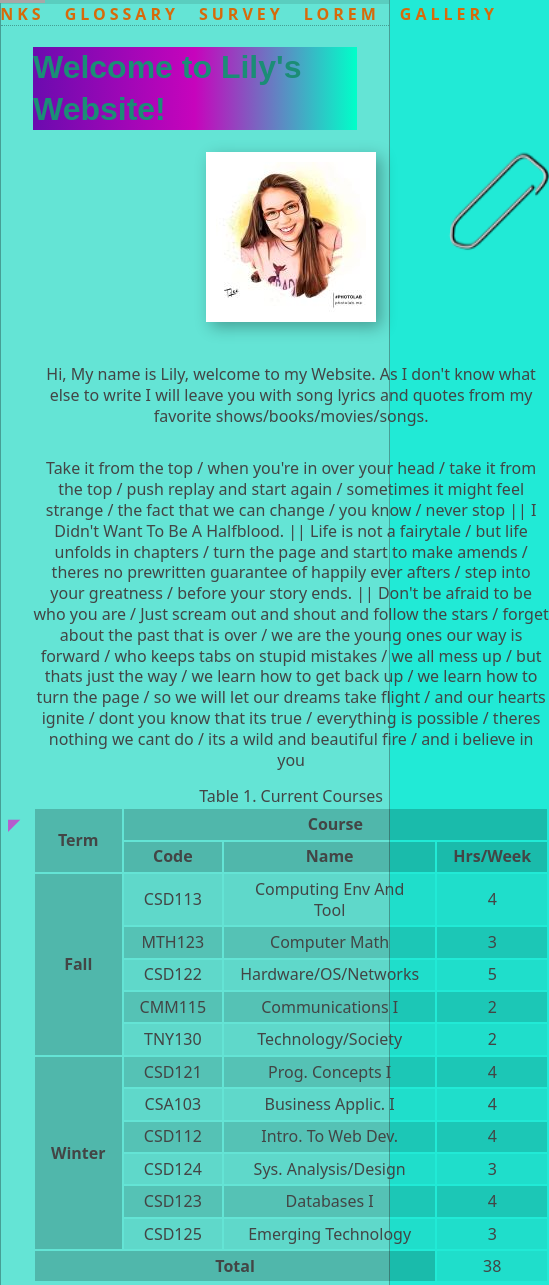
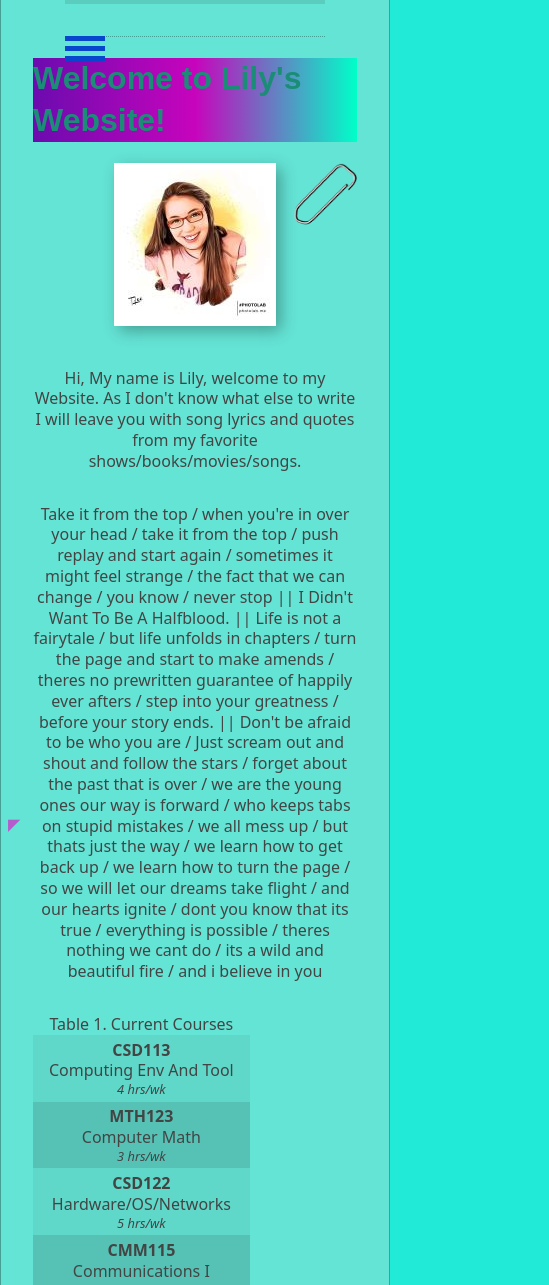
Before and after one commit to MiraculousMath23/MiraculousMath23, a plain HTML site: page site/index.html in a window 390 px wide. Shown: the top 1285 px of the page, 549 px wide, since content can reach past the window. Drawn offline with Linux system fonts and the light colour scheme; files whose address does not match are found by name; a web font is replaced by a local one.

```diff
--- a/site/index.html
+++ b/site/index.html
@@ -3,6 +3,7 @@
 
 <head>
     <meta charset="UTF-8">
+    <meta name="viewport" content="width=device-width, initial-scale=1.0">
     <title>Lab 1</title>
     <meta name="Author" content="MiraculousMath23">
     <meta name="description" content="All of my Favorite Things">
@@ -22,6 +23,8 @@
     <div class="width-wrap">
         <header id="top">
             <nav>
+                <input type="checkbox" id="menu-toggle">
+                <label for="menu-toggle" class="sandwich-icon"></label>
                 <ul>
                     <li><a href="index.html">Home</a></li>
                     <li><a href="links.html">Links</a></li>
@@ -60,7 +63,7 @@
                     possible / theres nothing we cant do / its a wild and beautiful fire / and i believe in you
                 </p>
                 <div id="Table 1: Current Courses">
-                    <table>
+                    <table class="courses">
                         <caption>Table 1. Current Courses</caption>
                         <thead>
                             <tr>
--- a/site/styles/main.css
+++ b/site/styles/main.css
@@ -62,13 +62,16 @@ header a:hover {
 }
 header {
     border-top: 4px solid rgba(0, 0, 0, 0.1);
-    margin-left: -2em;
-    margin-right: -2em;
+    margin-left: 2em;
+    margin-right: 2em;
+    position: relative;
 }
 header nav {
     border-bottom: 1px dotted rgba(0, 0, 0, 0.3);
     padding-left: 2em;
     padding-right: 2em;
+    position: relative;
+    padding: 1em 0;
 }
 header nav ul {
     margin: 0;
@@ -154,6 +157,7 @@ h1 {
 .bio {
     display: grid;
     grid-template-columns: repeat(3, 1fr);
+    column-width: 13em;
     column-gap: 2em;
     text-align: center;
 }
@@ -163,14 +167,46 @@ h1 {
     margin-top: 1em;
     border-collapse: collapse;
 }
-.bio .courses caption {
-    caption-side: bottom;
-}
+
 @media (max-width: 768px) {
     .bio {
         grid-template-columns: 1fr;
     }
 }
+@media (max-width: 450px) {
+    .col-span-2 {
+      grid-column: span 1;
+    }
+}
+@media (max-width: 768px) {
+    .courses thead,
+    .courses tfoot,
+    .courses th {
+        display: none;
+    }
+    .courses td {
+        display: block;
+        padding: 0 1rem;
+        padding-top: 0;
+        padding-bottom: 0;
+    }
+    .courses caption {
+        caption-side: top;
+    }
+    .courses td:first-of-type {
+        padding-top: 0.3em;
+        font-weight: bold;
+    }
+    .courses td:last-of-type {
+        padding-bottom: 0.3em;
+        font-style: italic;
+        font-size: 0.8em;
+    }
+    .courses td:last-of-type::after {
+        content: " hrs/wk";
+    }
+}
+
 .favorites label + div {
     display: none;
     width: 100%;
@@ -229,6 +265,7 @@ footer {
     position: sticky;
     bottom: 10px;
     display: inline-block;
+    transition: transform 200ms ease-in-out;
 }
 .◤:hover {
     text-decoration: none;
@@ -237,7 +274,7 @@ footer {
 }
 .gallery {
     display: grid;
-    grid-template-columns: repeat(4, 1fr);
+    grid-template-columns: repeat(auto-fit, minmax(180px, 1fr));
     gap: 10px;
 }
 .gallery img {
@@ -252,12 +289,15 @@ footer {
 .gallery .col-span-2 {
     grid-column: span 2;
 }
+.gallery a {
+    transition: transform 200ms ease-in-out;
+}
 .gallery a:hover {
     transform: scale(1.1);
     transition: transform 0.2s ease-in-out;
 }
 .bio a {
-    display: block;
+    display: inline-block;
     position: relative;
 }
 .paperclip {
@@ -269,3 +309,90 @@ footer {
     right: 0;
     z-index: 1;
 }
+@media (max-width: 800px) {
+    .favorites {
+      flex-direction: column;
+    }
+    .favorites > label {
+      order: 0;
+    }
+    .favorites label {
+      margin-bottom: 0.5em;
+      text-align: center;
+    }
+    .favorites div {
+      margin-bottom: 1em;
+      padding: 1em;
+    }
+}
+@media (max-width: 768px) {
+    nav ul {
+        flex-direction: column;
+        align-items: center;
+        height: 0;
+        overflow: hidden;
+        transition: height 200ms ease-in-out;
+    }
+    nav ul li a {
+        padding-top: 0.5em;
+        padding-bottom: 0;
+        border-top: none;
+        text-decoration: none;
+    }
+    nav ul li a:hover {
+        border-top: none;
+        text-decoration: underline;
+    }
+}
+
+#menu-toggle,
+.sandwich-icon {
+    display: none;
+}
+@media (max-width: 768px) {
+    .sandwich-icon {
+        display: block;
+        width: 40px;
+        height: 25px;
+        position: relative;
+        cursor: pointer;
+        margin-top: 1em;
+        margin-bottom: 1em;
+    }
+    .sandwich-icon::before,
+    .sandwich-icon,
+    .sandwich-icon::after {
+        content: "";
+        display: block;
+        width: 40px;
+        border-top: 5px solid #0746cd;
+        position: absolute;
+        transition: transform 200ms ease, opacity 200ms ease;
+  }
+  .sandwich-icon::before {
+    top: 5px;
+  }
+  .sandwich-icon::after {
+    top: 15px;
+  }
+  .sandwich-icon label {
+    position: relative;
+  }
+  nav #menu-toggle:checked + .sandwich-icon + ul {
+    height: auto;
+    overflow: visible;
+  }
+  #menu-toggle:checked + .sandwich-icon {
+    border-top: none;
+  }
+
+  #menu-toggle:checked + .sandwich-icon::before {
+    transform: rotate(45deg);
+    top: 10px;
+  }
+
+  #menu-toggle:checked + .sandwich-icon::after {
+    transform: rotate(-45deg);
+    top: 10px;
+  }
+}
```
Also changed, not shown: site/gallery.html (+3 -0 lines), site/glossary.html (+3 -0 lines), site/links.html (+3 -0 lines), site/lorem.html (+9 -3 lines), site/survey.html (+3 -0 lines).
